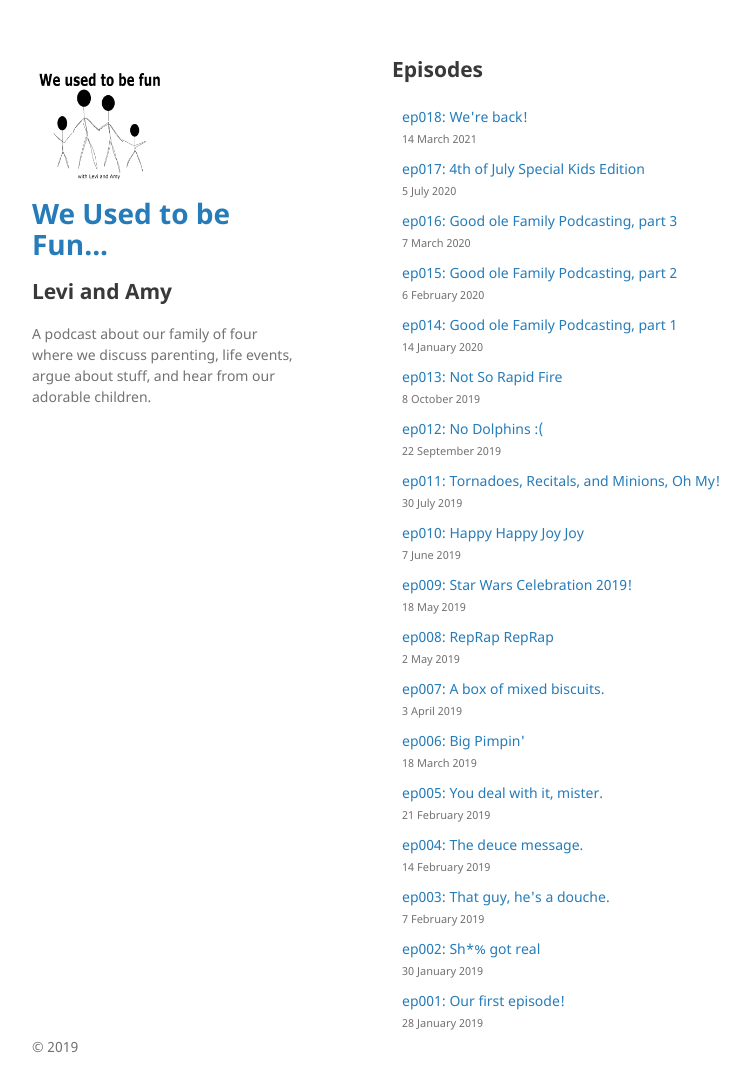
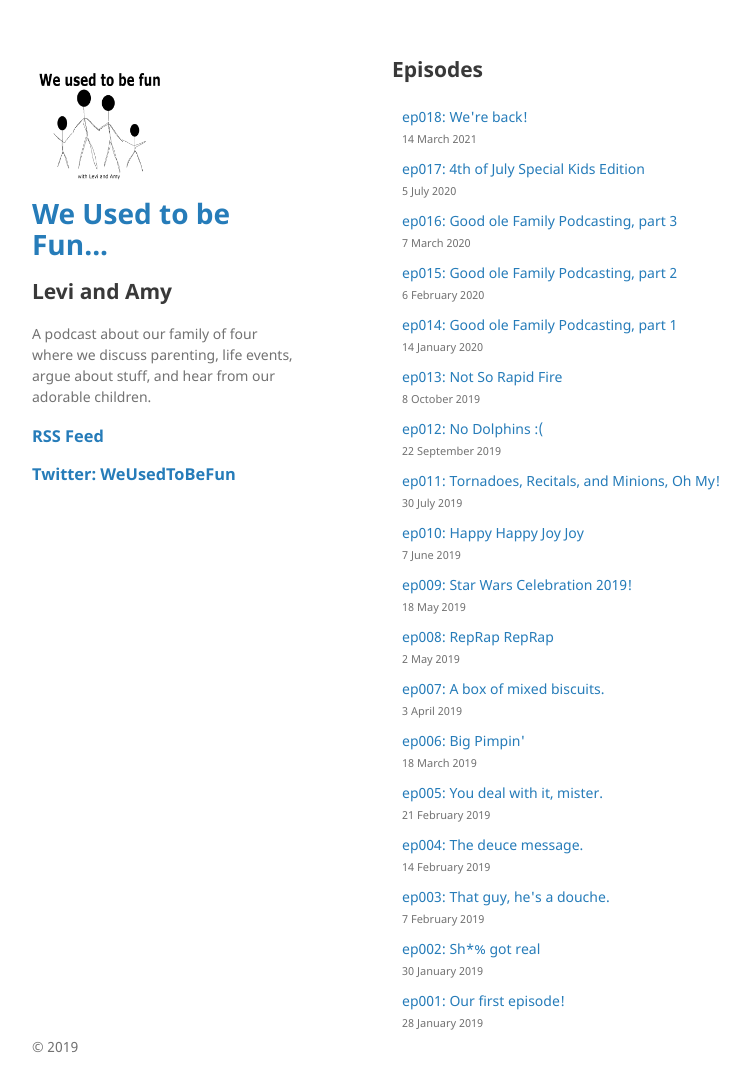
Before and after one commit to weusedtobefun/weusedtobefun.github.io, a Jekyll site: the page built from index.md, in a window 1280 px wide and 1107 px high. Shown: the top 1092 px of the window, without its empty margins (178-928 px from the left). Built offline with Jekyll 4.4.1, drawn with Linux system fonts in a browser that asks for light colours.

Commit message:
Update default.html

```diff
--- a/_layouts/default.html
+++ b/_layouts/default.html
@@ -20,6 +20,10 @@
         <h2>{{ site.author }}</h2>
 
         <p>{{ site.description }}</p>
+
+        <h3><a href="{{site.rss_feed | relative_url }}">{{ "RSS Feed" }}</a></h3>
+        <h3><a href="{{https://www.twitter.com/weusedtobefun}}">{{ "Twitter: WeUsedToBeFun" }}</a></h3>
+
       </header>
       <section>
 
```
